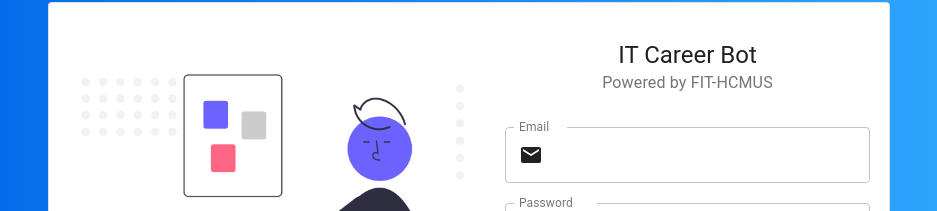
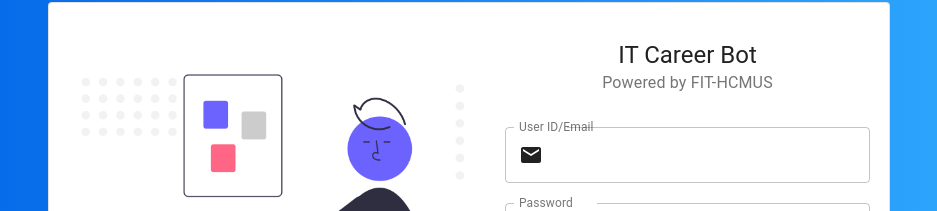
Before and after one commit to ndcuong869/career-it-widget, a React (Create React App) app: page /login in a window 1280 px wide. Shown: the part 78-289 px from the top of the page, without its empty margins (171-1108 px from the left). Built offline with nearby package versions, Linux system fonts and the light colour scheme.

Commit message:
Update inteface login

```diff
--- a/src/pages/login.jsx
+++ b/src/pages/login.jsx
@@ -79,7 +79,7 @@ export default function LoginPage() {
               <form>
                 <FormControl fullWidth variant="outlined">
                   <InputLabel htmlFor="outlined-adornment-password">
-                    Email
+                    User ID/Email
                   </InputLabel>
                   <OutlinedInput
                     id="outlined-adornment-amount"
```
Also changed, not shown: 6 other files (tests, documents, lock files or other folders).
